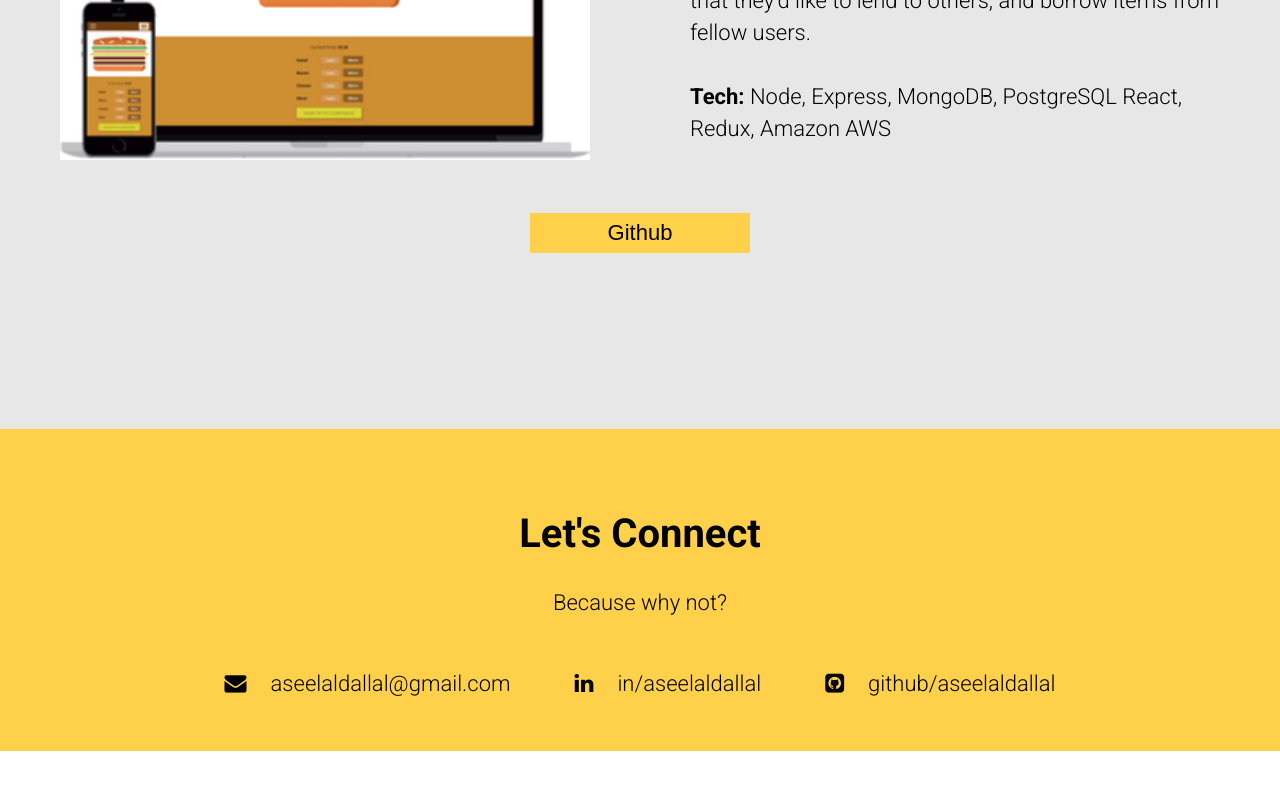
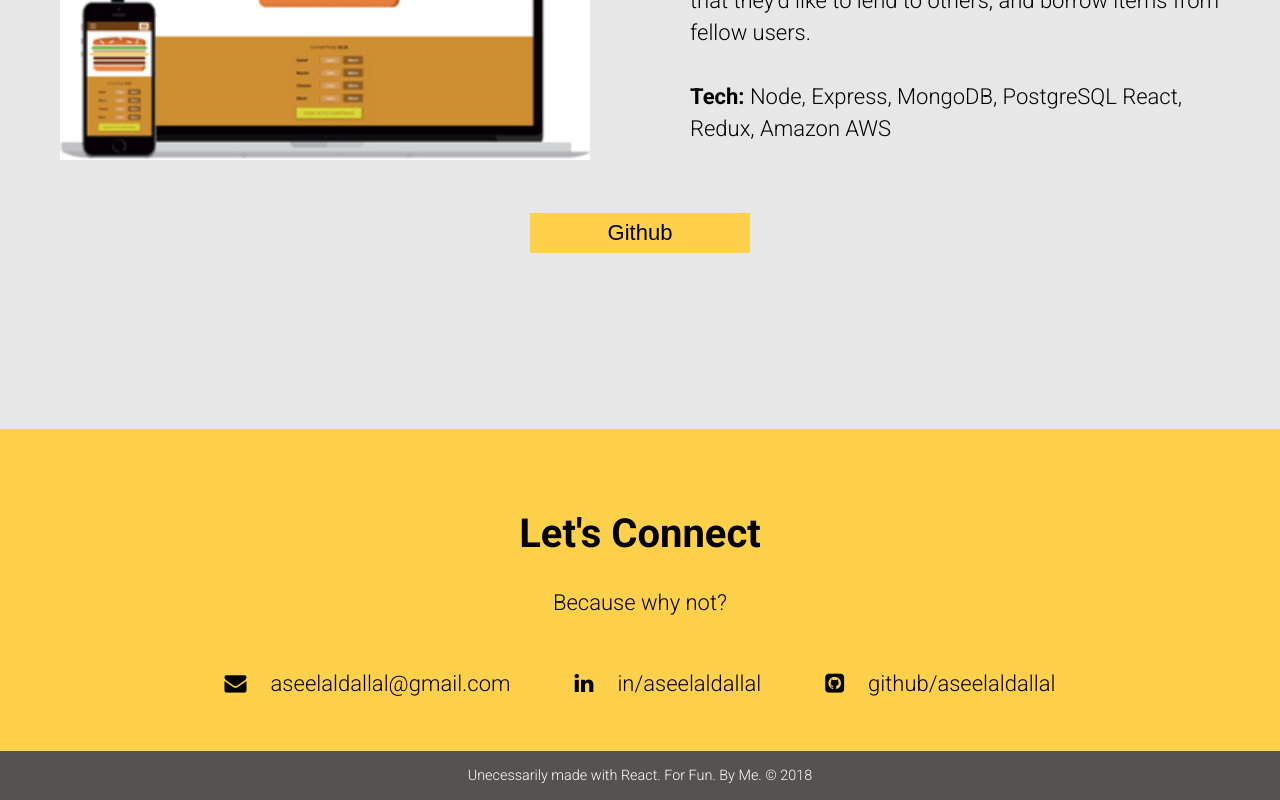
Before and after one commit to Aseelaldallal/portfolio, a React app: page / in a window 1280 px wide. Shown: the part 3706-4506 px from the top of the page. Before the commit the page ends 4457 px from the top, so only its background shows below. Built offline with nearby package versions, Linux system fonts and the light colour scheme.

Commit message:
add footer to app

```diff
--- a/src/App.js
+++ b/src/App.js
@@ -5,6 +5,7 @@ import Skills from './components/Skills/Skills';
 import FeaturedProjects from './components/Featured Projects/FeaturedProjects';
 import CurrentProject from './components/CurrentProject/CurrentProject';
 import Contact from './components/Contact/Contact';
+import Footer from './components/Footer/Footer';
 import classes from './App.css';
 
 class App extends Component {
@@ -17,6 +18,7 @@ class App extends Component {
         <FeaturedProjects />
         <CurrentProject />
         <Contact />
+        <Footer />
       </div>
     );
   }
--- a/src/components/Footer/Footer.css
+++ b/src/components/Footer/Footer.css
@@ -1,6 +1,7 @@
 .footer {
+  padding: 1rem 0;
   background-color: rgb(84, 83, 80);
-  height: 100px;
+  font-size: 0.9rem;
   text-align: center;
   color: white;
 }
--- a/src/components/Footer/Footer.js
+++ b/src/components/Footer/Footer.js
@@ -2,7 +2,12 @@ import React from 'react';
 import classes from './Footer.css';
 
 const Footer = () => {
-  return <div ClassName={classes.footer}> Hello </div>;
+  return (
+    <div className={classes.footer}>
+      Unecessarily made with React. For Fun. By Me. &copy;{' '}
+      {new Date().getFullYear()}
+    </div>
+  );
 };
 
 export default Footer;
```
